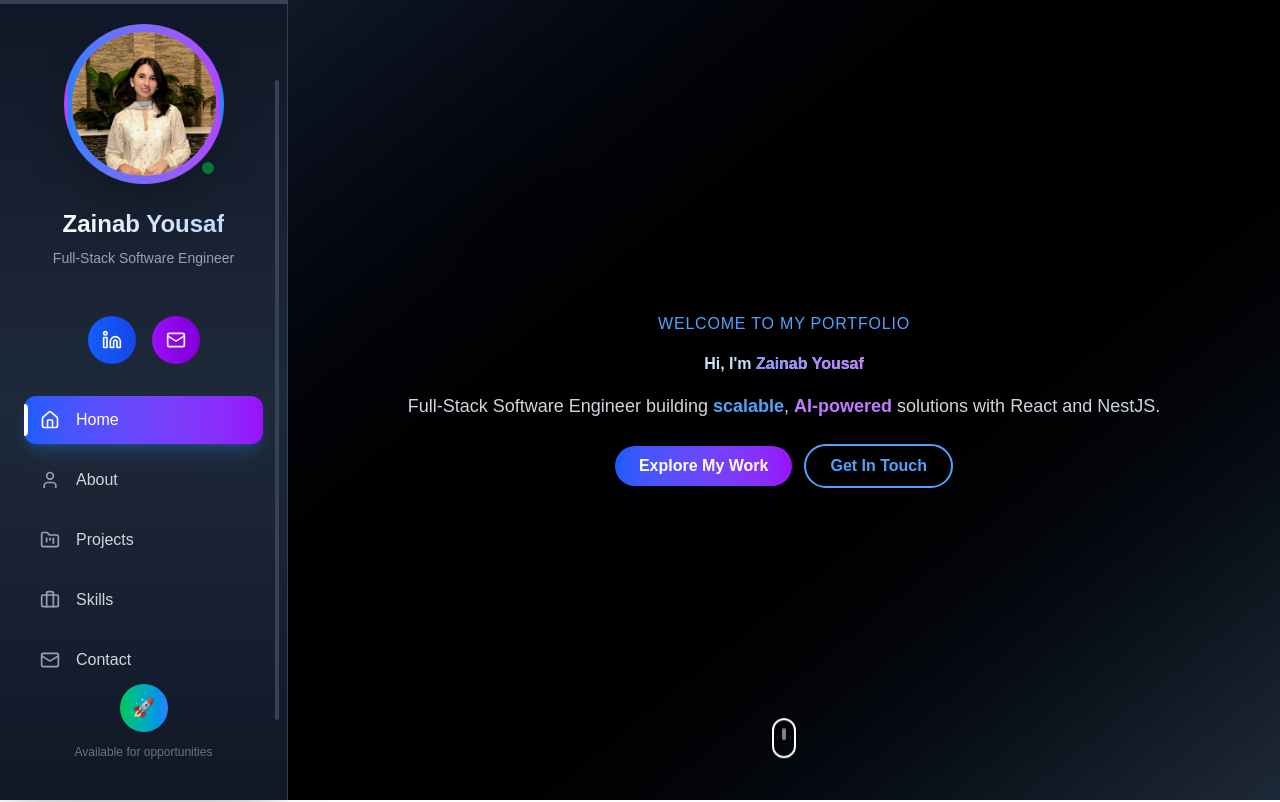
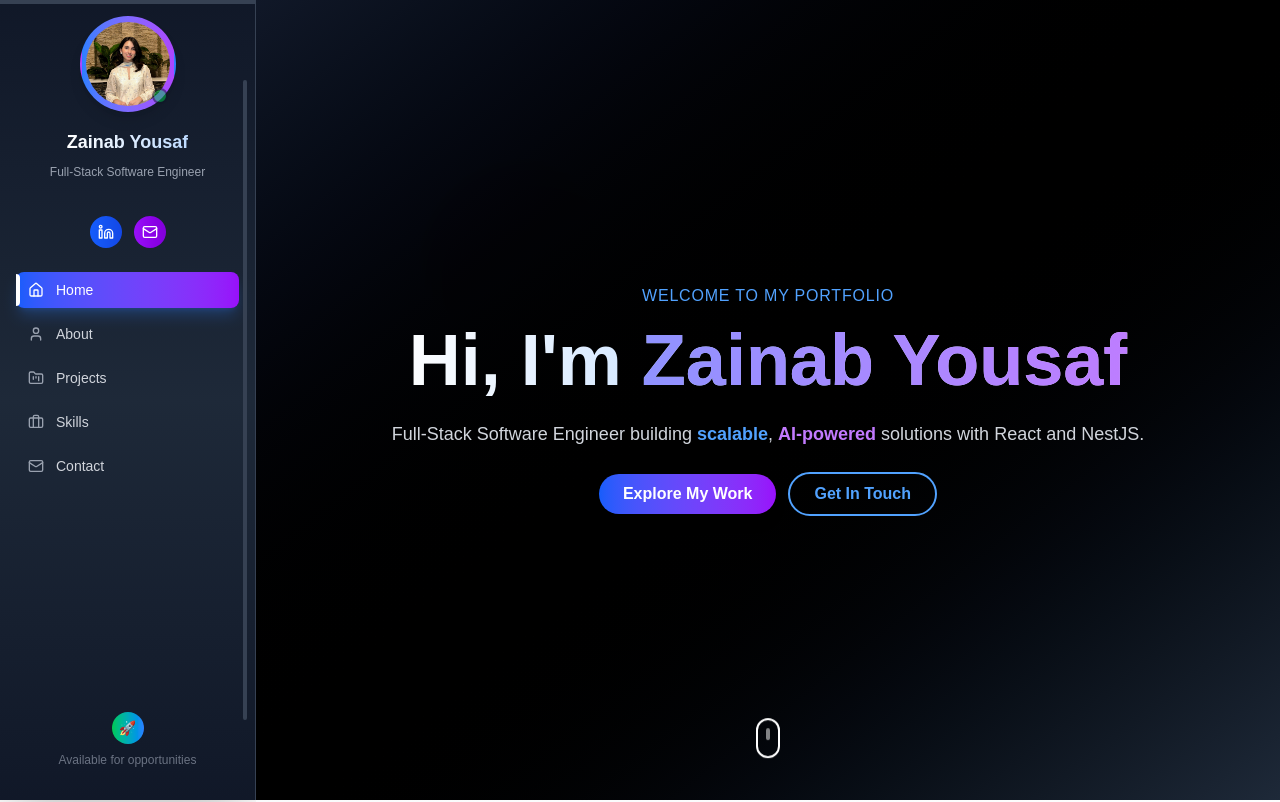
Before and after one commit to zainab-yousaf/zainab-yousaf, a Next.js app: page / in a window 1280 px wide. Shown: the top 802 px of the page. Built offline with nearby package versions, Linux system fonts and the light colour scheme.

Commit message:
navbar issues

```diff
--- a/app/page.tsx
+++ b/app/page.tsx
@@ -13,7 +13,7 @@ export default function Home() {
             <SideNav />
 
             {/* Main Content */}
-            <main className="ml-72 w-full">
+            <main className="ml-64 w-full">
                 {/* Home Section - Full Width Background */}
                 <section
                     id="home"
@@ -34,7 +34,7 @@ export default function Home() {
                             </span>
                         </div>
 
-                        <h1 className="text-4xl md:text-5xl font-extrabold mb-4 bg-gradient-to-r from-white via-blue-200 to-purple-200 bg-clip-text text-transparent animate-slide-up">
+                        <h1 className="text-6xl md:text-7xl font-extrabold mb-6 bg-gradient-to-r from-white via-blue-200 to-purple-200 bg-clip-text text-transparent animate-slide-up">
                             Hi, I'm{" "}
                             <span className="bg-gradient-to-r from-blue-400 to-purple-400 bg-clip-text text-transparent animate-gradient">
                                 Zainab Yousaf
--- a/components/SideNav.tsx
+++ b/components/SideNav.tsx
@@ -65,7 +65,7 @@ export default function SideNav() {
     };
 
     return (
-        <nav className="fixed left-0 top-0 h-screen w-72 bg-gradient-to-b from-gray-900 via-gray-800 to-gray-900 text-gray-300 shadow-2xl flex flex-col items-center p-6 border-r border-gray-700">
+        <nav className="fixed left-0 top-0 h-screen w-64 bg-gradient-to-b from-gray-900 via-gray-800 to-gray-900 text-gray-300 shadow-2xl flex flex-col items-center p-4 border-r border-gray-700 overflow-y-auto">
             {/* Scroll Progress Bar */}
             <div className="absolute top-0 left-0 w-full h-1 bg-gray-700">
                 <div
@@ -74,16 +74,16 @@ export default function SideNav() {
                 ></div>
             </div>
             {/* Profile Section */}
-            <div className="flex flex-col items-center mb-8">
+            <div className="flex flex-col items-center mb-6">
                 {/* Profile Image with Enhanced Styling */}
                 <div className="relative group">
-                    <div className="w-40 h-40 rounded-full overflow-hidden border-4 border-transparent bg-gradient-to-r from-blue-500 to-purple-500 p-1 shadow-2xl group-hover:shadow-blue-500/25 transition-all duration-300">
+                    <div className="w-24 h-24 rounded-full overflow-hidden border-2 border-transparent bg-gradient-to-r from-blue-500 to-purple-500 p-1 shadow-lg group-hover:shadow-blue-500/25 transition-all duration-300">
                         <div className="w-full h-full rounded-full overflow-hidden">
                             <Image
                                 src={imageProfile}
                                 alt="Zainab Yousaf"
-                                width={150}
-                                height={150}
+                                width={90}
+                                height={90}
                                 className="object-cover w-full h-full group-hover:scale-105 transition-transform duration-300"
                             />
                         </div>
@@ -93,36 +93,36 @@ export default function SideNav() {
                 </div>
 
                 {/* Name with Gradient */}
-                <h1 className="font-bold text-2xl bg-gradient-to-r from-white to-blue-200 bg-clip-text text-transparent text-center mt-6 mb-2">
+                <h1 className="font-bold text-lg bg-gradient-to-r from-white to-blue-200 bg-clip-text text-transparent text-center mt-4 mb-2">
                     Zainab Yousaf
                 </h1>
-                <p className="text-sm text-gray-400 text-center mb-4">
+                <p className="text-xs text-gray-400 text-center mb-3">
                     Full-Stack Software Engineer
                 </p>
             </div>
 
             {/* Social Links with Enhanced Styling */}
-            <div className="flex gap-4 mb-8">
+            <div className="flex gap-3 mb-6">
                 <a
                     href="https://www.linkedin.com/in/zainabyousaf/"
                     target="_blank"
                     rel="noopener noreferrer"
                     title="LinkedIn"
-                    className="w-12 h-12 bg-gradient-to-r from-blue-600 to-blue-700 rounded-full flex items-center justify-center text-white hover:from-blue-500 hover:to-blue-600 transition-all duration-300 transform hover:scale-110 hover:shadow-lg hover:shadow-blue-500/25"
+                    className="w-8 h-8 bg-gradient-to-r from-blue-600 to-blue-700 rounded-full flex items-center justify-center text-white hover:from-blue-500 hover:to-blue-600 transition-all duration-300 transform hover:scale-110 hover:shadow-lg hover:shadow-blue-500/25"
                 >
-                    <Linkedin size={20} />
+                    <Linkedin size={16} />
                 </a>
                 <a
                     href="mailto:zainab.yousaf161@gmail.com"
                     title="Email"
-                    className="w-12 h-12 bg-gradient-to-r from-purple-600 to-purple-700 rounded-full flex items-center justify-center text-white hover:from-purple-500 hover:to-purple-600 transition-all duration-300 transform hover:scale-110 hover:shadow-lg hover:shadow-purple-500/25"
+                    className="w-8 h-8 bg-gradient-to-r from-purple-600 to-purple-700 rounded-full flex items-center justify-center text-white hover:from-purple-500 hover:to-purple-600 transition-all duration-300 transform hover:scale-110 hover:shadow-lg hover:shadow-purple-500/25"
                 >
-                    <Mail size={20} />
+                    <Mail size={16} />
                 </a>
             </div>
 
             {/* Navigation Links with Enhanced Styling */}
-            <ul className="space-y-3 w-full">
+            <ul className="space-y-2 w-full">
                 {sections.map((sec) => {
                     const Icon = icons[sec];
                     const isActive = active === sec;
@@ -131,7 +131,7 @@ export default function SideNav() {
                             <a
                                 href={`#${sec}`}
                                 onClick={(e) => handleNavClick(e, sec)}
-                                className={`group flex items-center gap-4 px-4 py-3 rounded-xl transition-all duration-300 relative ${
+                                className={`group flex items-center gap-3 px-3 py-2 rounded-lg transition-all duration-300 relative ${
                                     isActive
                                         ? "bg-gradient-to-r from-blue-600 to-purple-600 text-white shadow-lg shadow-blue-500/25"
                                         : "hover:bg-gray-700/50 hover:text-white"
@@ -150,12 +150,12 @@ export default function SideNav() {
                                             : "text-gray-400 group-hover:text-blue-400"
                                     }`}
                                 >
-                                    <Icon size={20} />
+                                    <Icon size={16} />
                                 </div>
 
                                 {/* Text */}
                                 <span
-                                    className={`font-medium transition-all duration-300 ${
+                                    className={`font-medium text-sm transition-all duration-300 ${
                                         isActive
                                             ? "text-white"
                                             : "text-gray-300 group-hover:text-white"
@@ -175,10 +175,10 @@ export default function SideNav() {
             </ul>
 
             {/* Bottom Section */}
-            <div className="mt-auto mb-6">
+            <div className="mt-auto mb-4">
                 <div className="text-center">
-                    <div className="w-12 h-12 bg-gradient-to-r from-green-500 to-blue-500 rounded-full flex items-center justify-center mx-auto mb-3">
-                        <span className="text-white text-lg">🚀</span>
+                    <div className="w-8 h-8 bg-gradient-to-r from-green-500 to-blue-500 rounded-full flex items-center justify-center mx-auto mb-2">
+                        <span className="text-white text-sm">🚀</span>
                     </div>
                     <p className="text-xs text-gray-500">
                         Available for opportunities
```
